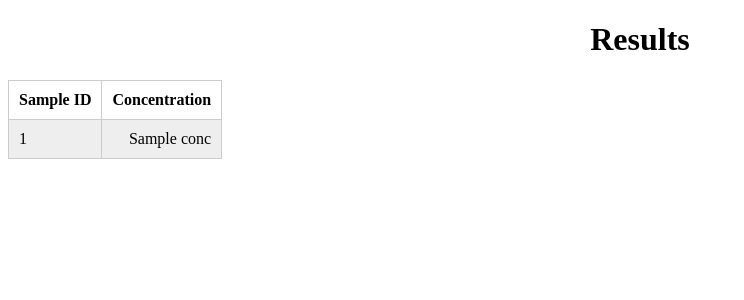
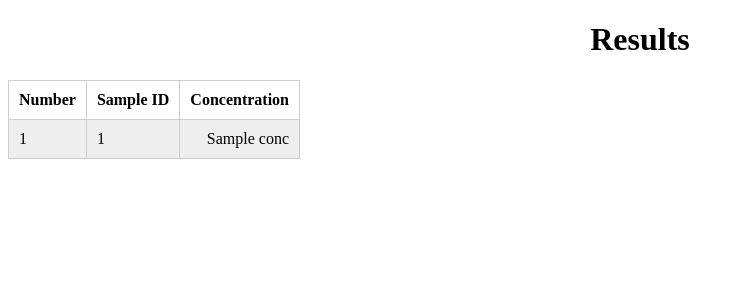
Before and after one commit to shih02/s4_labcollector_prepcr, a Flask app: template templates/result.html in a window 1280 px wide. Shown: the top 300 px of the page, without its empty margins (0-744 px from the left). Run offline with Flask 2, Linux system fonts and the light colour scheme; the template is opened without the code that fills it: most values are stand-ins (such as "Sample title", 1, 10 or a date in 2020).

Commit message:
working_put

```diff
--- a/main.py
+++ b/main.py
@@ -2,6 +2,7 @@ from flask import Flask, render_template, request
 import requests
 import re
 import H
+import json
 from openpyxl import load_workbook, workbook
 
 app = Flask(__name__)
@@ -14,6 +15,7 @@ def home():
 def result():
 
     samplelist = ""
+    dict_list = []
     name = request.form.get("name") #this is for searching
     wb = load_workbook(filename = 'Book1.xlsx')
     ws = wb['Sheet1']
@@ -26,20 +28,14 @@ def result():
     # // careful with this loop as it can break LC server!!
     url = H.url_v2 + samplelist
     response = requests.request("GET", url, headers=H.headers)
-    response_code = response.status_code
-    response_text = response.text
-    dict_list = []
+    response_text = response.text.replace("'",'"')
+    my_response = json.loads(response_text)
     # //
 
     #rebuild response text to set count:lab id:volume
     sample = samplelist.split(",")
     for i in range(x):
-        result = response_text.find(sample[i])
-        res_split = re.split(r'[,:]',response_text[result-53:result+195])
-        #count = res_split[1]
-        volume = res_split[21]
-        #sample_dict = dict(ID=sample[i], conc=eval(volume))
-        dict_list.append(dict(ID=sample[i], conc=eval(volume)))
+        dict_list.append(dict(ID=sample[i], conc=my_response[i]['volume'], num=i+1))
 
     return render_template("result.html", dict_list=dict_list)
 
@@ -48,19 +44,27 @@ def update():
 
     wb = load_workbook(filename = 'Book1.xlsx')
     ws = wb['Sheet1']
+    samplelist = ""
     dict_list = []
 
     for x in range(1, ws.max_row+1):
         id = ws.cell(row = x, column = 1).value
+        samplelist = samplelist + id +","
+    #generate response and set response variables
+    # // careful with this loop as it can break LC server!!
+    url = H.url_v2 + samplelist
+    response = requests.request("GET", url, headers=H.headers)
+    response_text = response.text.replace("'",'"')
+    my_response = json.loads(response_text)
+    # //
+
+    for x in range(1, ws.max_row+1):
+        id = ws.cell(row = x, column = 1).value
         concentration = ws.cell(row = x, column = 2).value
-        url = H.url + id
-        response = requests.request("GET", url, headers=H.headers)
-        res_split = re.split(r'[,:""]',response.text)
-        print(res_split)
-        count = res_split[4] #internal LC ID
-        payload = {'comments': 'VS testing' + str(x),'origin': concentration,'volume': concentration}
-        put_response = requests.request("PUT", H.put_url+count, headers=H.headers, data = payload)
-        dict_list.append(dict(ID=id, conc=concentration, ct = count))
+        if id == my_response[x-1]['label']:
+            payload = {'comments': 'VS dictionary testing' + str(x),'origin': concentration,'volume': concentration}
+            put_response = requests.request("PUT", H.put_url+my_response[x-1]['count'], headers=H.headers, data = payload)
+            dict_list.append(dict(ID=id, conc=concentration, ct=my_response[x-1]['count']))
 
     return render_template("update.html", dict_list=dict_list)
 
--- a/templates/result.html
+++ b/templates/result.html
@@ -26,13 +26,15 @@
 
         <table>
           <tr>
+            <th>Number</th>
             <th>Sample ID</th>
             <th>Concentration</th>
           </tr>
         {% for item in dict_list %}
           <TR>
-            <TD header="th" TD class="c1">{{item.ID}}</TD>
-            <TD header="th" td style="text-align: right" TD class="c2">{{item.conc}}</TD>
+            <TD header="th" TD class="c1">{{item.num}}</TD>
+            <TD header="th" TD class="c2">{{item.ID}}</TD>
+            <TD header="th" td style="text-align: right" TD class="c3">{{item.conc}}</TD>
           </TR>
         {% endfor %}
         </table>
```
Also changed, not shown: sublime_timing_test.py (added, +38 -0 lines), 2 other files.
